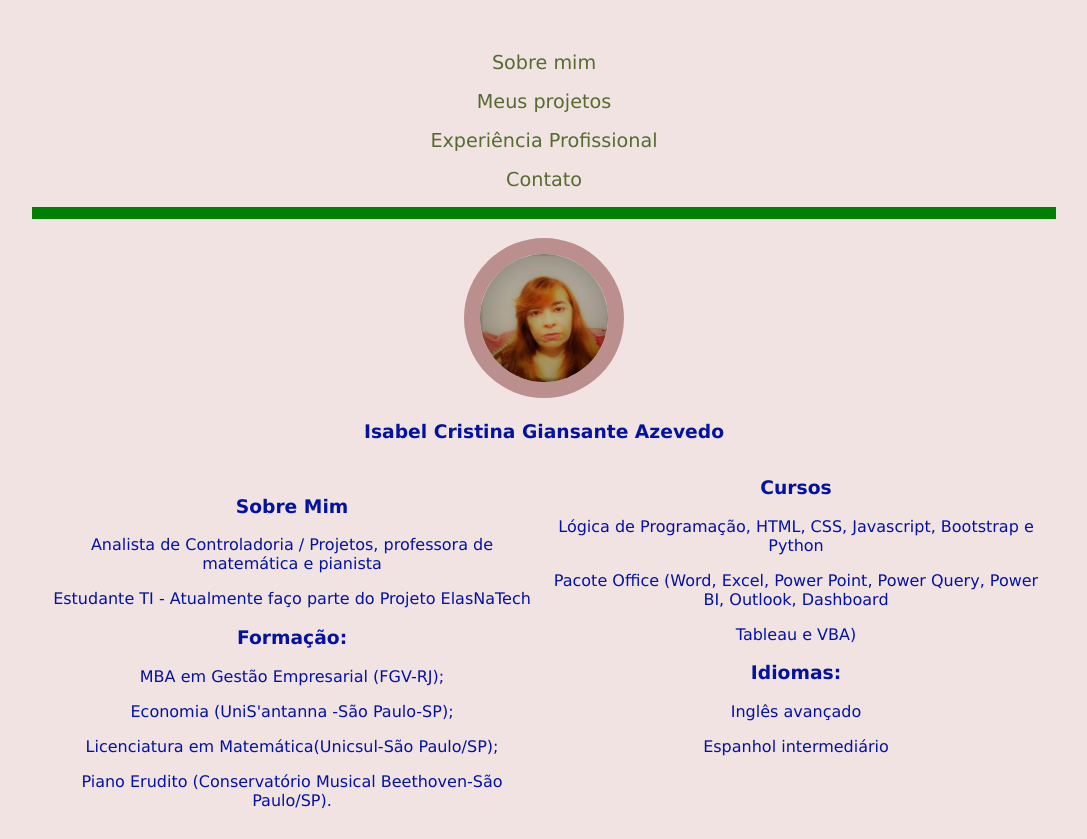
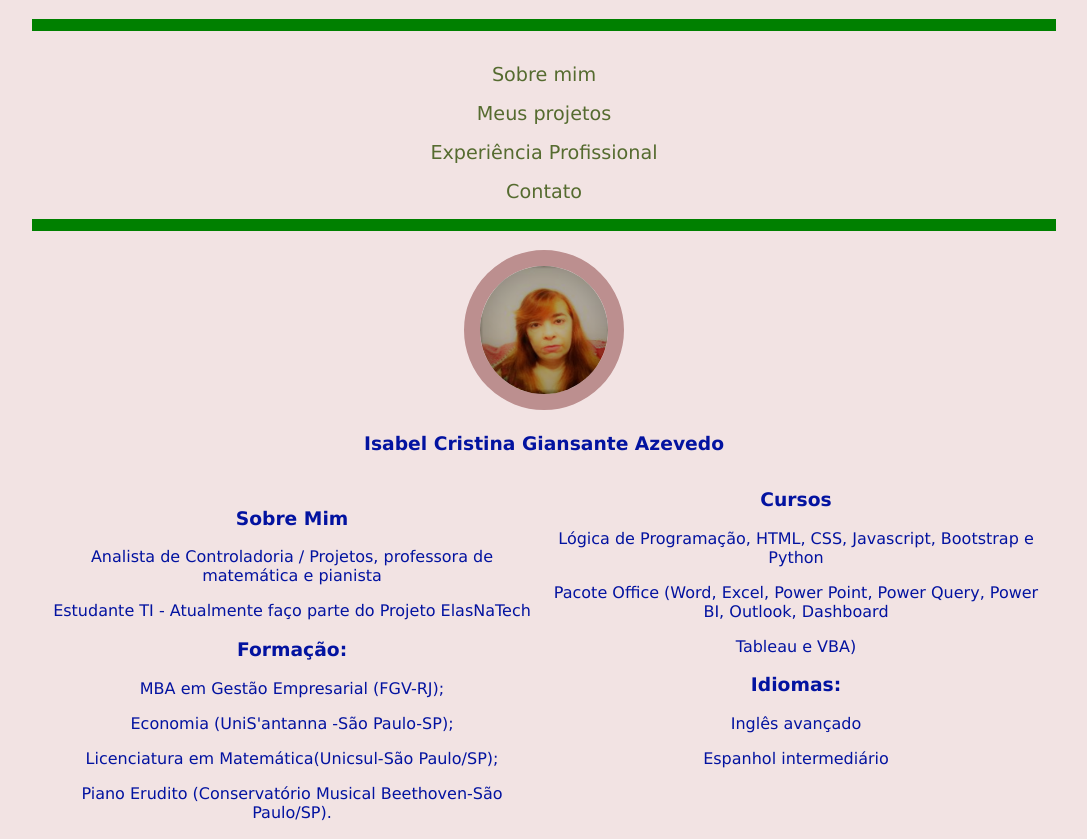
Before and after one commit to isacristinagian/isacristinagian, a plain HTML site: page index.html in a window 1280 px wide. Shown: the top 839 px of the page, without its empty margins (8-1095 px from the left). Drawn offline with Linux system fonts and the light colour scheme.

Commit message:
Update style.css

```diff
--- a/style.css
+++ b/style.css
@@ -22,6 +22,7 @@ font-family:Verdana, Geneva, Tahoma, sans-serif;
 font-size: larger;
 display:block;
 border-bottom: 1ch solid green;
+border-top:1ch solid green;
 list-style-type:none;
 padding: 1rem;
 text-align: center;}
```
